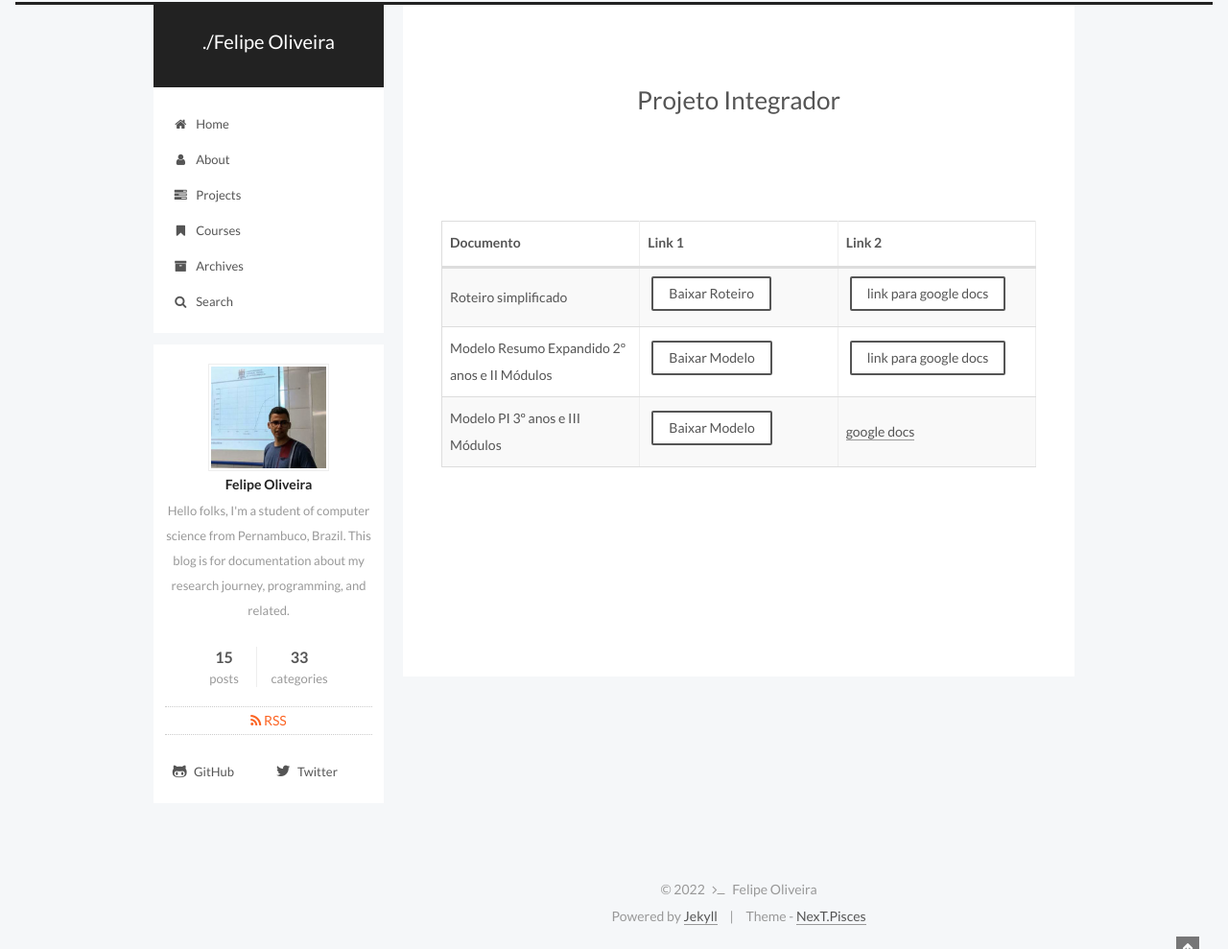
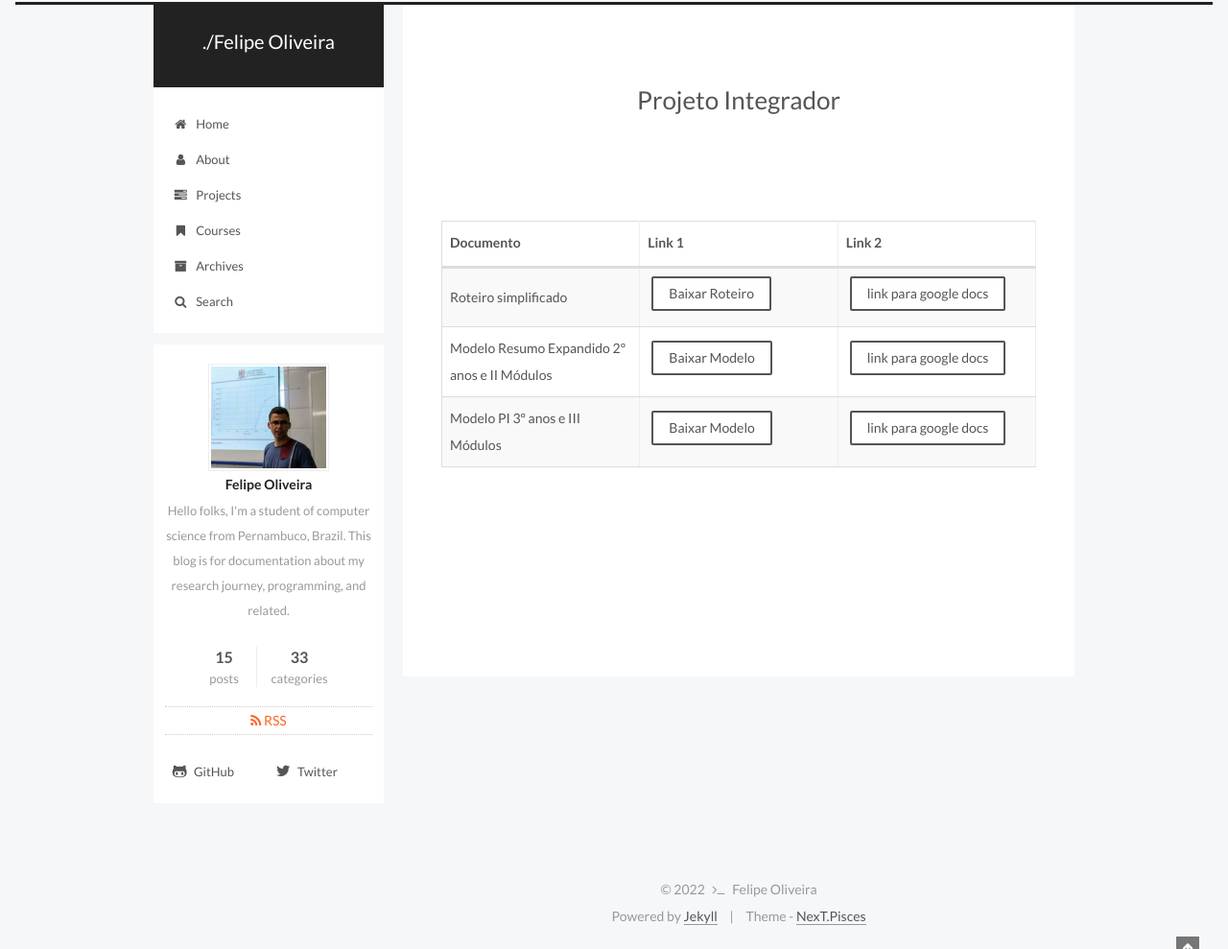
Before and after one commit to fdoliv/fdoliv.github.io, a Jekyll site: the page built from courses/pi/index.md, in a window 1280 px wide. Shown: the whole page at 96% size. Built offline with Jekyll 4.4.1, drawn with Linux system fonts in a browser that asks for light colours.

Commit message:
Adição do último link

```diff
--- a/courses/pi/index.md
+++ b/courses/pi/index.md
@@ -15,4 +15,4 @@ comments: false
 | -- | ------------ | --- |
 | Roteiro simplificado | <a href="{{ site.url }}/assets/arquivos/pi/06.-Roteiro-simplificado-PI-.docx" target="blank" class="btn">Baixar Roteiro</a> | <a href="https://docs.google.com/document/d/1DlbhpB2dwugLRgZM87c32CykG0fgRHc3/edit?usp=sharing&ouid=113635184550147046996&rtpof=true&sd=true" target="blank" class="btn">link para google docs</a> |
 | Modelo Resumo Expandido 2º anos e II Módulos | <a href="{{ site.url }}/assets/arquivos/pi/Modelo-de-Resumo-Expandido-ETEGEC-2-Anos-e-II-Mods.docx" target="blank" class="btn">Baixar Modelo</a> | <a href="https://docs.google.com/document/d/17AU-lWG7vNFy-Dfudsoz2NWX9DtrCrlx/edit?usp=sharing&ouid=113635184550147046996&rtpof=true&sd=true" target="blank" class="btn">link para google docs</a>
-| Modelo PI 3º anos e III Módulos |  <a href="{{ site.url }}/assets/arquivos/pi/05.-Modelo-projeto-Integrador-3º-Anos-e-III-mods.docx" target="blank" class="btn">Baixar Modelo</a>| [google docs](https://docs.google.com/document/d/1y0TXh57vRmn1oNd0T_R401l8iCQVvMu0/edit?usp=sharing&ouid=113635184550147046996&rtpof=true&sd=true){:target="_blank"} |
+| Modelo PI 3º anos e III Módulos |  <a href="{{ site.url }}/assets/arquivos/pi/05.-Modelo-projeto-Integrador-3º-Anos-e-III-mods.docx" target="blank" class="btn">Baixar Modelo</a>| <a href="https://docs.google.com/document/d/1y0TXh57vRmn1oNd0T_R401l8iCQVvMu0/edit?usp=sharing&ouid=113635184550147046996&rtpof=true&sd=true" target="blank" class="btn">link para google docs</a> |
```
